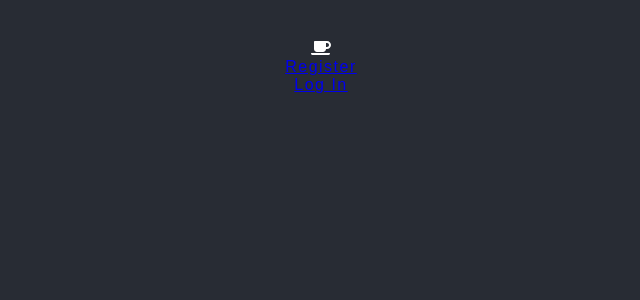
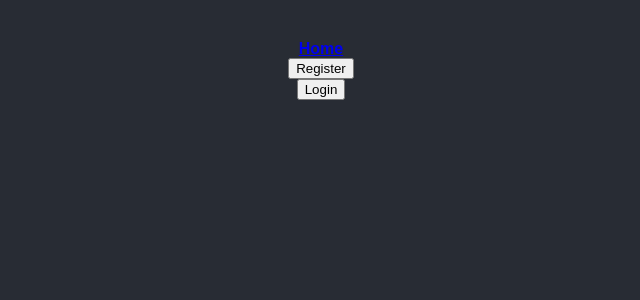
Before and after one commit to astgermain/PortfolioSite, a React (Create React App) app in the folder frontend/: page / in a window 1280 px wide. Shown: the top 300 px of the page, without its empty margins (319-959 px from the left). Built offline with nearby package versions, Linux system fonts and the light colour scheme.

Commit message:
Cleaned up loose ends

```diff
--- a/frontend/src/App.css
+++ b/frontend/src/App.css
@@ -8,6 +8,15 @@ body {
 
 .App {
   text-align: center;
+}
+.links {
+  font-weight: 600
+}
+.links:hover {
+
+}
+.links:visited {
+  color: white
 }
 
 .App-logo {
--- a/frontend/src/App.js
+++ b/frontend/src/App.js
@@ -12,6 +12,7 @@ import ContactButtons from './components/ContactButtons'
 import LoginModal from './components/LoginModal';
 import RegisterModal from './components/RegisterModal';
 import Home from './components/Home';
+import Header from './components/Header';
 import PrivateRoute from "./components/private-route/PrivateRoute";
 import Dashboard from "./components/Dashboard";
 
@@ -63,7 +64,7 @@ class App extends Component {
       <Provider store={store}>
         <Router>
           <div>
-            <ContactButtons />
+            <Header />
             <Route exact path="/" component={Home} />
             <Route exact path="/register" component={RegisterModal} />
             <Route exact path="/login" component={LoginModal} />
--- a/frontend/src/components/Dashboard.js
+++ b/frontend/src/components/Dashboard.js
@@ -27,10 +27,14 @@ class Dashboard extends Component {
                     <div className="col s12 center-align">
                         <h4>
                             <b>Hey there,</b> {user.name.split(" ")[0]} 👏
-                            <p className="flow-text grey-text text-darken-1">
-                                <button className="btn btn-primary" onClick={() => this.handleClick()}>{dbAdminButton}</button>
-                                {dbAdmin}
-                            </p>
+                                {user.admin === true ?
+                                <div>
+                                    <button className="btn btn-primary" onClick={() => this.handleClick()}>{dbAdminButton}</button>
+                                    {dbAdmin}
+                                </div>
+                                 : 'You are not an admin for this site. Please request access if you need it. User features coming soon.'
+                                }
+
                         </h4>
                         <button
                         style={{
--- /dev/null
+++ b/frontend/src/components/Header.js
@@ -0,0 +1,25 @@
+import React, { Component } from 'react'
+
+class Header extends Component {
+
+
+    render(){
+
+        return(
+            <div>
+                <div className="row">
+                    <div className="col s12 center-align">
+                        <div className="col s6">
+                            <a href="/" className="links">Home</a>
+                        </div>
+                        <div className="col s6">
+
+                        </div>
+                    </div>
+                </div>
+            </div>
+        )
+    }
+}
+
+export default Header;
--- a/frontend/src/components/Home.js
+++ b/frontend/src/components/Home.js
@@ -1,69 +1,33 @@
 import React, { Component } from 'react';
-import { FontAwesomeIcon } from '@fortawesome/react-fontawesome'
-import { faCoffee } from '@fortawesome/free-solid-svg-icons'
-import axios from 'axios';
+//import { FontAwesomeIcon } from '@fortawesome/react-fontawesome'
+//import { faCoffee } from '@fortawesome/free-solid-svg-icons'
 import { Link } from "react-router-dom";
-import DBAdmin from './DBAdmin';
-import { createStore } from 'redux'
 
-function counter(state = 0, action) {
-    switch (action.type) {
-      case 'INCREMENT':
-        return state + 1
-      case 'DECREMENT':
-        return state - 1
-      default:
-        return state
-    }
-  }
 
-let store = createStore(counter)
 
-store.subscribe(() => console.log(store.getState()))
 
 class Home extends Component {
-    state = {
-        opened: false
-    };
 
-    handleClick() {
-        this.setState({ opened: !this.state.opened});
-        store.dispatch({ type: 'INCREMENT' })
-    }
 
     render(){
-        const dbAdmin = this.state.opened ? <DBAdmin/> : ''
-        const dbAdminButton = this.state.opened ? 'Close DB Admin' : 'Open DB Admin'
+
         return(
             <div>
-
                 <div style={{ height: "75vh" }} className="container valign-wrapper">
                     <div className="row">
                         <div className="col s12 center-align">
                             <div className="col s6">
-              <Link
-                to="/register"
-                style={{
-                  width: "140px",
-                  borderRadius: "3px",
-                  letterSpacing: "1.5px"
-                }}
-                className="btn btn-large waves-effect waves-light hoverable blue accent-3"
-              >
-                Register
+                                <Link to="/register">
+                                    <button>
+                                        <span>Register</span>
+                                    </button>
                                 </Link>
                             </div>
                             <div className="col s6">
-              <Link
-                to="/login"
-                style={{
-                  width: "140px",
-                  borderRadius: "3px",
-                  letterSpacing: "1.5px"
-                }}
-                className="btn btn-large btn-flat waves-effect white black-text"
-              >
-                Log In
+                                <Link to="/login">
+                                    <button>
+                                        <span>Login</span>
+                                    </button>
                                 </Link>
                             </div>
                         </div>
--- a/frontend/src/components/LoginModal.js
+++ b/frontend/src/components/LoginModal.js
@@ -6,10 +6,6 @@ import { loginUser } from "../actions/authActions";
 import classnames from "classnames";
 import { FontAwesomeIcon } from '@fortawesome/react-fontawesome'
 import { faCoffee } from '@fortawesome/free-solid-svg-icons'
-import axios from 'axios';
-
-
-
 
 class LoginModal extends Component {
 
@@ -27,12 +23,11 @@ class LoginModal extends Component {
             this.props.history.push("/dashboard");
         }
     }
-
-    componentWillReceiveProps(nextProps) {
+    componentWillUpdate(nextProps){
         if(nextProps.auth.isAuthenticated) {
             this.props.history.push("/dashboard"); // push user to dashboard when they login
         }
-        if(nextProps.errors) {
+        if(nextProps.errors !== this.props.errors) {
             this.setState({
                 errors: nextProps.errors
             });
@@ -61,7 +56,7 @@ class LoginModal extends Component {
                         <b>Login</b> below
                     </h4>
                     <p className="grey-text text-darken-1">
-                        Don't have an account? <Link to="/register">Register</Link>
+                        Don't have an account? <Link to="/register" className="links">Register</Link>
                     </p>
                 </div>
                 <form noValidate onSubmit={this.onSubmit}>
--- a/frontend/src/components/RegisterModal.js
+++ b/frontend/src/components/RegisterModal.js
@@ -6,8 +6,6 @@ import { registerUser } from "../actions/authActions";
 import classnames from "classnames";
 import { FontAwesomeIcon } from '@fortawesome/react-fontawesome'
 import { faCoffee } from '@fortawesome/free-solid-svg-icons'
-import axios from 'axios';
-
 
 class RegisterModal extends Component {
 
@@ -28,8 +26,8 @@ class RegisterModal extends Component {
         }
     }
 
-    componentWillReceiveProps(nextProps) {
-        if(nextProps.errors) {
+    componentWillUpdate(nextProps) {
+        if(nextProps.errors !== this.props.errors) {
             this.setState({
                 errors: nextProps.errors
             });
@@ -61,7 +59,7 @@ class RegisterModal extends Component {
                         <b>Register</b> below
                     </h4>
                     <p className="grey-text text-darken-1">
-                        Already have an account? <Link to="/login">Log in</Link>
+                        Already have an account? <Link to="/login" className="links">Log in</Link>
                     </p>
                 </div>
                 <form noValidate onSubmit={this.onSubmit}>
```
Also changed, not shown: 2 other files (tests, documents, lock files or other folders). Lines whose indentation alone changed are shown as unchanged.
